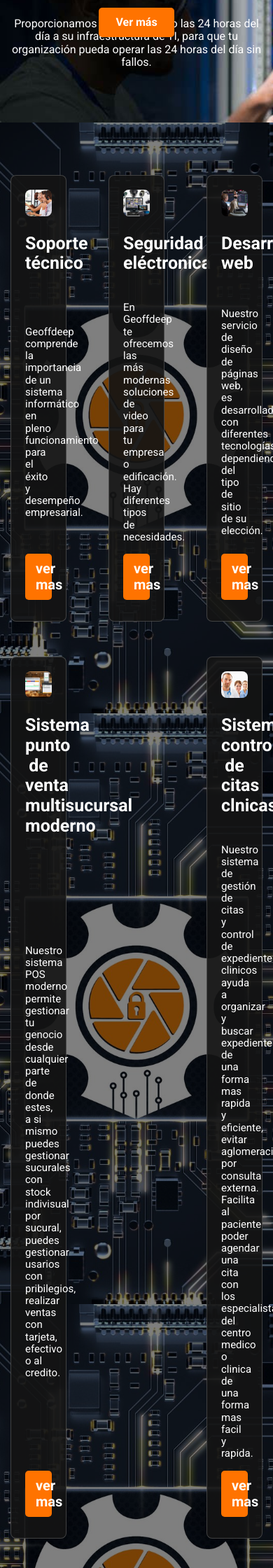
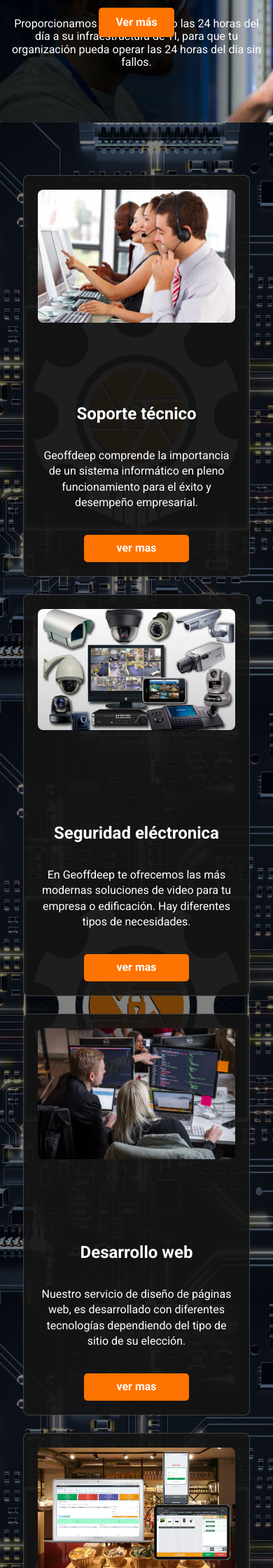
Before and after one commit to Geoffreey/www.cocacola.tld, a PHP site: page / in a window 390 px wide; the page is wider, and only the part inside the window is pictured. Shown: the part 895-3135 px from the top of that part at 70% size. Run offline with PHP 8.4, Linux system fonts and the light colour scheme; some libraries are stand-ins or nearby versions.

Commit message:
Se modifica vista responciva para mejor vista

```diff
--- a/style.css
+++ b/style.css
@@ -660,9 +660,72 @@ footer .redes a
 		object-position: center;
 	}
 
-	#servicios .bloque-servicio
-	{
-		margin-bottom: 15px;
+	 /* Asegura que el contenido de cada servicio ocupe toda la pantalla */
+    #servicios .columna {
+        width: 100% !important; /* Hace que cada servicio ocupe el 100% */
+        display: flex;
+        flex-direction: column;
+        align-items: center;
+        text-align: center;
+    }
+
+    /* Asegura que los textos y el botón no se distorsionen */
+    #servicios .bloque-servicio {
+        padding: 20px;
+        max-width: 90%;
+        margin: 0 auto;
+    }
+
+    #servicios .bloque-contenido-servicio h3 {
+        font-size: 24px; /* Ajusta el tamaño del título */
+        margin-bottom: 10px;
+    }
+
+    #servicios .bloque-contenido-servicio p {
+        font-size: 16px; /* Ajusta el tamaño del texto */
+        line-height: 1.4;
+    }
+
+    #servicios .boton.boton-azul {
+        font-size: 16px;
+        padding: 10px 20px;
+        width: 80%;
+        margin-top: 10px;
+    }
+
+    /* Asegura que las imágenes dentro de cada servicio no se deformen */
+    #servicios .bloque-img-servicio img {
+        width: 100%;
+        height: auto;
+        object-fit: cover;
+    }
+
+    /* Ajuste de espaciado */
+    #servicios .row {
+        gap: 10px; /* Reduce el espacio entre servicios */
+    }
+
+	#servicios .boton.boton-azul {
+        font-size: 16px;
+        padding: 10px 20px;
+        width: auto; /* Para que no ocupe el 100% del ancho */
+        min-width: 150px; /* Ajusta el ancho mínimo */
+        text-align: center;
+        margin: 10px auto 0 auto; /* Centra el botón con margen */
+        display: flex;
+        justify-content: center; /* Asegura el centrado dentro del botón */
+    }
+
+	#servicios .bloque-contenido-servicio li {
+		list-style-position: inside; /* Mantiene la viñeta pegada al texto */
+		text-align: center; /* Justifica el texto dentro de la lista */
+		padding-left: 0; /* Elimina cualquier indentación extra */
+		margin-left: 0; /* Asegura que no haya separación extra */
+	}
+
+	#servicios .bloque-contenido-servicio li {
+		margin-bottom: 8px; /* Agrega un pequeño espaciado entre cada elemento */
+		line-height: 1.5; /* Mejora la legibilidad */
 	}
 
 	#contactenos
```
Also changed, not shown: index.php (indentation only).
